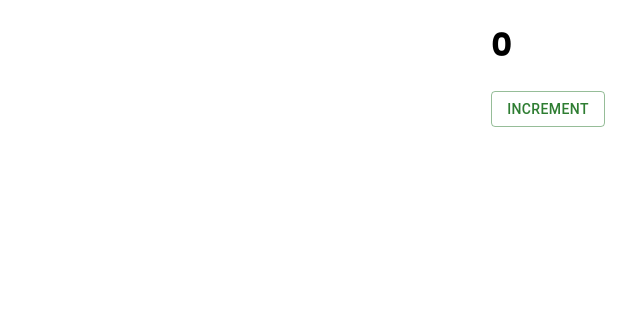
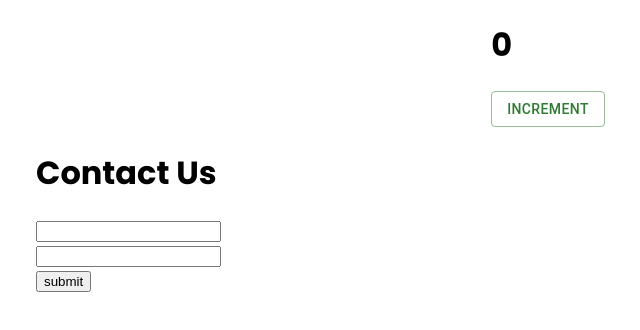
Before and after one commit to Sadman600/react-hook-optimization, a React (Vite) app: page / in a window 1280 px wide. Shown: the top 330 px of the page, without its empty margins (92-732 px from the left). Built offline with nearby package versions, Linux system fonts and the light colour scheme.

Commit message:
added form

```diff
--- a/src/App.tsx
+++ b/src/App.tsx
@@ -1,6 +1,7 @@
 import UseStateExample from "./pages/UseStateExample";
 import "./App.css";
 import { useState } from "react";
+import ContactUs from "./components/ContactUs";
 function App() {
   const [counter, setCounter] = useState(0);
   const handleIncrement = () => {
@@ -21,6 +22,9 @@ function App() {
           handleIncrement={handleIncrement}
         />
       </div>
+      <div style={{width:'1024px', margin:'0px auto'}}>
+        <ContactUs />
+      </div>
     </>
   );
 }
--- /dev/null
+++ b/src/components/ContactUs.tsx
@@ -0,0 +1,34 @@
+import React, { useState } from 'react';
+
+const ContactUs = () => {
+    const [name, setName] = useState("");
+    const [email, setEmail] = useState("");
+
+    const handleChangeName = (e) => {
+        setName(e.target.value)
+    }
+    const handleChangeEmail = (e) => {
+        setEmail(e.target.value)
+    }
+    const handleSubmit = (e) => {
+        e.preventDefault()
+        console.log({ name, email });
+
+
+    }
+
+    return (
+        <div>
+            <h1>Contact Us</h1>
+            <form onSubmit={handleSubmit}>
+                <input type="text" name='name' id='name' onChange={handleChangeName} />
+                <br />
+                <input type="email" name="email" id="email" onChange={handleChangeEmail} />
+                <br />
+                <button type="submit" >submit</button>
+            </form>
+        </div>
+    );
+};
+
+export default ContactUs;
--- a/src/main.tsx
+++ b/src/main.tsx
@@ -4,7 +4,7 @@ import App from './App.tsx'
 import './index.css'
 
 ReactDOM.createRoot(document.getElementById('root')!).render(
-  <React.StrictMode>
+  // <React.StrictMode>
     <App />
-  </React.StrictMode>,
+  // </React.StrictMode>,
 )
```
